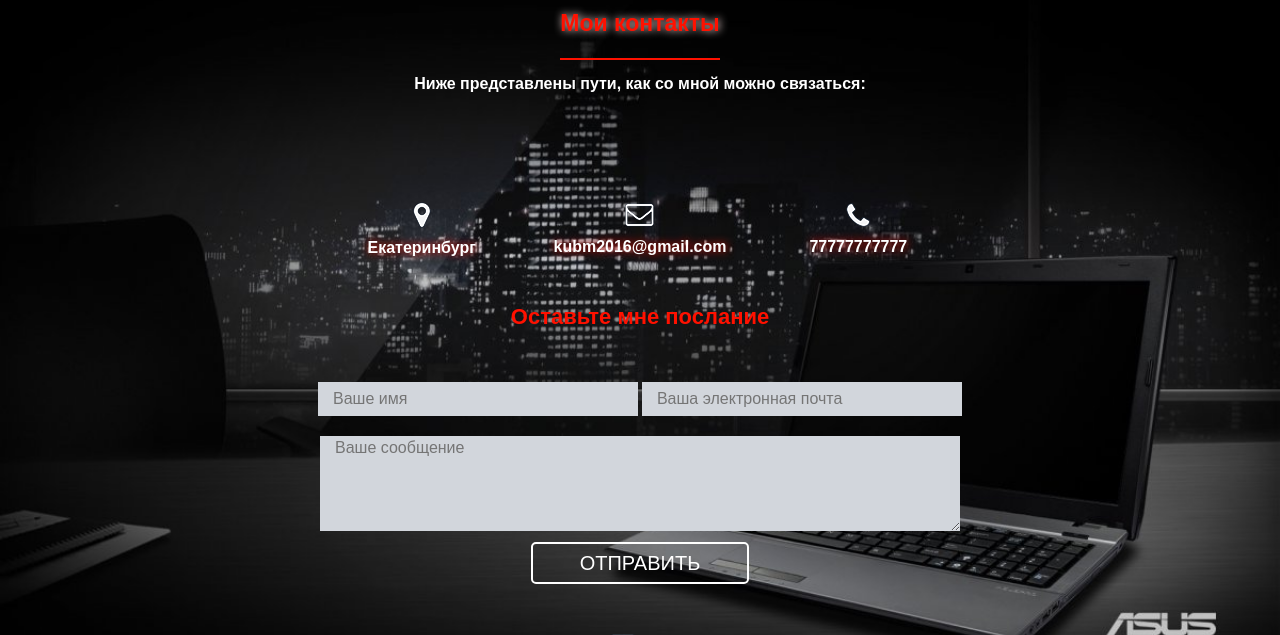
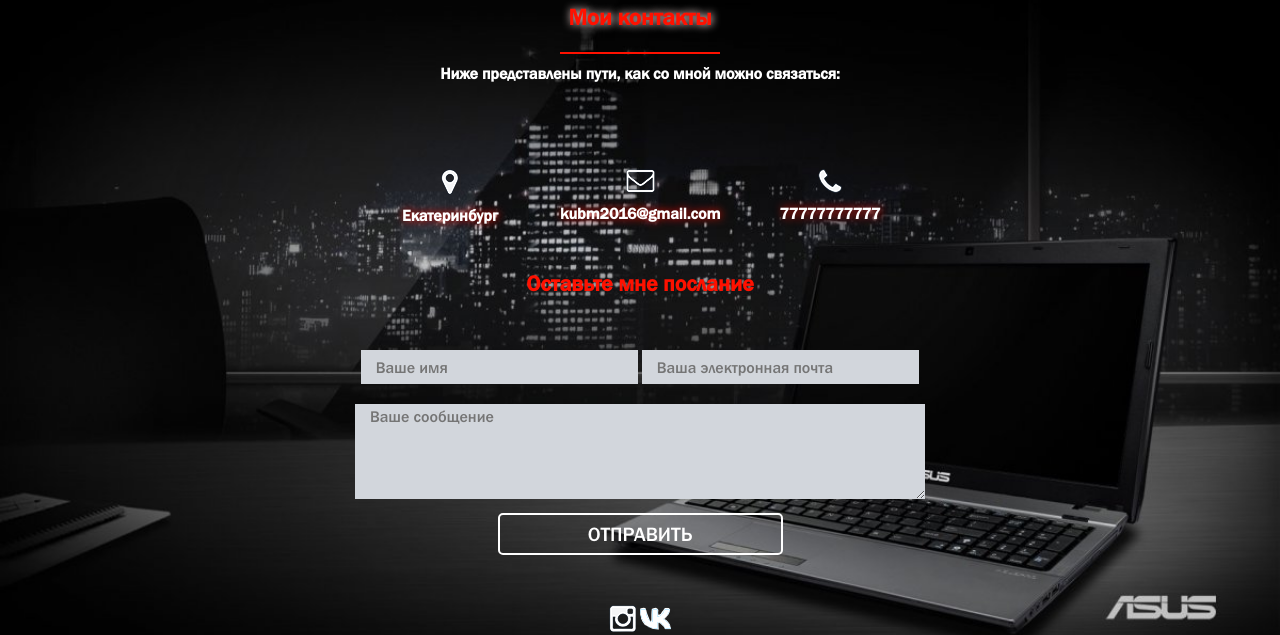
Before and after one commit to MatveyKuba/MatveyKuba.github.io, a PHP site: page / in a window 1280 px wide. Shown: the part 4965-5600 px from the top of the page. Run offline with PHP 8.4, Linux system fonts and the light colour scheme.

Commit message:
Загрузил ДЗ 7-8
Загрузил ДЗ по последним разделам (7-8)

```diff
--- a/src/css/style.css
+++ b/src/css/style.css
@@ -563,14 +569,14 @@ main {
     background: #d2d6dc;
     font-size: 16px;
     height: 95px;
-    /*transform: scale(1);
-    transition: all 0.2s;*/
+    transform: scale(1);
+    transition: all 0.2s;
 }
-/*.contacts textarea:focus{
-    transform: scale(1.7);
-}*/
+.contacts textarea:focus{
+    transform: scale(1.15);
+}
 
-@keyframes scale {
+/*@keyframes scale {
     from{
        width: 734px;
        height: 95px;
@@ -671,6 +677,9 @@ main {
 .copyright h:hover{
     transform: scale(1.5);
 }
+.your_message {
+    text-align: center;
+}
 /*
 
 
--- a/src/index.html
+++ b/src/index.html
@@ -65,26 +65,35 @@
     </header>
 <main>
     <section class="main">
-       <div class="container h-100"><div class="row align-items-center h-100"><div class="col-lg-6">
+        <div class="container h-100">
+            <div class="row align-items-center h-100">
+                <div class="col-lg-6">
                     <div class="title__container">
                         <h1>Привет <br>Я Матвей Кубланов</h1>
                         <h4><i class="fa fa-user-circle" aria-hidden="true"></i> Просто начинающий веб-дизайнер с большим будущим</h4>
                         <a href="about_me.html"><input type="button" value="Обо мне"></a>
                         <a href="cases.html"><input type="button" value="Мои работы"></a>
-        </div></div></div></div>
+                    </div>
+                </div>
+            </div>
+        </div>
 
     </section>
     <section class="about_me">
 
         <div class="about_me_container container">
             <div class="row justify-content-center">
-              <div class="col-12 col-sm-6 col-md-3 text-center"><h2>Обо мне</h2></div>
+                <div class="col-12 col-sm-6 col-md-3 text-center">
+                    <h2>Обо мне</h2>
+                </div>
             </div>
 
             <img class="d-block mx-auto" src="img/IMG_9809-min.jpg" alt="Здесь есть моё фото)">
             <div class="row justify-content-center">
-            <div class="col-12 col-sm-10 col-md-9 col-lg-8 text-center text-md-left"><p class="textFirst">Начинающий верстальщик сайтов, который постоянно хочет пробовать что-то новое...</p>
-            <p class="text2 d-block my-auto">Есть одна мечта - стать тем, кто будет примером для других, т.е. построить своё наследие...</p></div>
+                <div class="col-12 col-sm-10 col-md-9 col-lg-8 text-center text-md-left">
+                    <p class="textFirst">Начинающий верстальщик сайтов, который постоянно хочет пробовать что-то новое...</p>
+                    <p class="text2 d-block my-auto">Есть одна мечта - стать тем, кто будет примером для других, т.е. построить своё наследие...</p>
+                </div>
             </div>
 
             <div class="row justify-content-center">
@@ -131,37 +140,53 @@
 
      <section class="My_cases container">
          <div class="row justify-content-center">
-           <div class="col-12 col-sm-6 col-md-3 text-center"><h2>Мои кейсы</h2></div>
+             <div class="col-12 col-sm-6 col-md-3 text-center">
+                 <h2>Мои кейсы</h2>
+             </div>
          </div>
 
          <div class="row">
-            <div class="col-12 text-center text-lg-left"><p class="above_cases">Ниже представлены все мои работы.Вы можете ознакомиться с ними подробнее</p></div>
+             <div class="col-12 text-center">
+                 <p class="above_cases">Ниже представлены все мои работы.Вы можете ознакомиться с ними подробнее</p>
+             </div>
          </div>
 
          <div class="row">
-            <div class="col-12">  <img src="img/bg2.jpg" alt="Здесь будет мой первый сайт..."></div>
+             <div class="col-12"> <img src="img/bg2.jpg" alt="Здесь будет мой первый сайт..."></div>
          </div>
 
          <div class="all_cases">
              <div class="about_project">
                  <div class="clients">
                      <div class="row">
-                      <div class="col-1"><h3>Клиент:</h3></div>
-                       <div class="col-7 col-sm-6 col-md-5 col-lg-4 offset-3"><h3 class="clients1">Название проекта</h3></div>
+                         <div class="col-1">
+                             <h3>Клиент:</h3>
+                         </div>
+                         <div class="col-7 col-sm-6 col-md-5 col-lg-4 offset-3">
+                             <h3 class="clients1">Название проекта</h3>
+                         </div>
                      </div>
                      <div class="row">
-                    <div class="col-4 col-sm-4 col-md-3 col-lg-2"><p>Хорошая компания</p></div>
-                    <div class="col-6 col-sm-5 col-md-4 offset-md-1 col-lg-3 offset-lg-2"><article class="text_clients">Будет очень кайфовый сайт</article></div>
+                         <div class="col-4 col-sm-4 col-md-3 col-lg-2">
+                             <p>Хорошая компания</p>
+                         </div>
+                         <div class="col-6 col-sm-5 col-md-4 offset-md-1 col-lg-3 offset-lg-2">
+                             <article class="text_clients">Будет очень кайфовый сайт</article>
+                         </div>
                      </div>
                  </div>
 
 
                  <div class="clients">
                      <div class="row">
-                       <div class="col-1"><h3>Сайт:</h3></div>
+                         <div class="col-1">
+                             <h3>Сайт:</h3>
+                         </div>
                      </div>
                      <div class="row">
-                       <div class="col-2"><p>https://google.com</p></div>
+                         <div class="col-2">
+                             <p>https://google.com</p>
+                         </div>
                      </div>
                  </div>
                  <div class="row">
@@ -257,11 +282,10 @@
      </div>
  </section>
 
-
     <section class="reviews container">
         <h3>Отзывы</h3>
         <div class="row justify-content-center">
-            <div class="col-8 text-center">
+            <div class="col-8 text-center mb-4">
                 <img src="..." alt="">
                 <p>Он очень находчивый парень, но неуверенный в себе. Верю, что он сможет найти себя в этом деле</p>
                 <p class="name"><b>Татьяна</b>, мама Матвея</p>
@@ -269,39 +293,40 @@
         </div>
 
     </section>
+          <section class="contacts">
+              <div class="container">
+                  <h3>Мои контакты</h3>
 
-    <section class="contacts">
-      <div class="container"></div>
-        <h3>Мои контакты</h3>
-        <div class="row justify-content-center">
-          <p>Ниже представлены пути, как со мной можно связаться:</p>
-        </div>
-        <div class="row justify-content-center text-center align-items-center mt-5">
+                  <p class="row justify-content-center">Ниже представлены пути, как со мной можно связаться:</p>
+                  <div class="row justify-content-center text-center mt-5">
                       <div class="contacts_item col-8 col-lg-2">
-                <img class="mb-sm-1" src="img/%D0%B3%D0%B5%D0%BE.png" alt="Моя геолокация">
+                          <img class="mb-sm-1 mt-sm-5" src="img/%D0%B3%D0%B5%D0%BE.png" alt="Моя геолокация">
                           <p>Екатеринбург</p>
                       </div>
-            <div class="contacts_item col-8 col-lg-2" >
-                <img class="mb-sm-1" src="img/%D0%BA%D0%BE%D0%BD%D0%B2%D0%B5%D1%80%D1%82.png" alt="Моя почта">
+                      <div class="contacts_item col-8 col-lg-2">
+                          <img class="mb-sm-1 mt-sm-5" src="img/%D0%BA%D0%BE%D0%BD%D0%B2%D0%B5%D1%80%D1%82.png" alt="Моя почта">
                           <p>kubm2016@gmail.com</p>
                       </div>
                       <div class="contacts_item col-8 col-lg-2">
-                <img class="mb-sm-1" src="img/%D1%82%D1%80%D1%83%D0%B1%D0%B0.png" alt="Мой номер">
+                          <img class="mb-sm-1 mt-sm-5" src="img/%D1%82%D1%80%D1%83%D0%B1%D0%B0.png" alt="Мой номер">
                           <p>77777777777</p>
                       </div>
                   </div>
-
-      <div class="row justify-content-center">
+              </div>
+              <div class="your_message">
                   <h4>Оставьте мне послание</h4>
               </div>
 
-        <form class="form" action="a">
-            <input class="name col-6  col-lg-3" type="text" name="text_input" value="" placeholder="Ваше имя" autocomplete="on" required>
-            <input class="name col-6 mt-3 col-lg-3" type="email" name="email_input" value="" placeholder="Ваша электронная почта" autocomplete="on" required>
-            <div class="clear"></div>
-            <textarea class="col-6" name="name1" id="" cols="30" rows="10" placeholder="Ваше сообщение"></textarea>
+              <form class="form container" action="a">
+
+
+                  <input class="name col-7 col-sm-5 col-lg-3" type="text" name="text_input" value="" placeholder="Ваше имя" autocomplete="on" required>
+                  <input class="name col-7 col-sm-5 mt-3 col-lg-3" type="email" name="email_input" value="" placeholder="Ваша электронная почта" autocomplete="on" required>
                   <div class="row justify-content-center">
-            <input class="send col-5 col-sm-2 d-block" type="submit" value="Отправить">
+                      <textarea class="col-7 col-sm-6" name="name1" id="" cols="30" rows="10" placeholder="Ваше сообщение"></textarea>
+                  </div>
+                  <div class="row justify-content-center">
+                      <input class="send col-5 col-sm-3 col-md-3 mt-3" type="submit" value="Отправить">
                   </div>
               </form>
 
@@ -314,7 +339,7 @@
         </div>
     </section>
     <footer class="copyright">
-      <h class="row justify-content-center">Copyright©Матвей Кубланов. Design by Web</h>
+         <h class="col-12 text-truncate">Copyright©Матвей Кубланов. Design by Web</h>
     </footer>
 
 </main>
```
Also changed, not shown: other parts of src/css/style.css (+16 -10 lines). Lines whose indentation alone changed are shown as unchanged.
